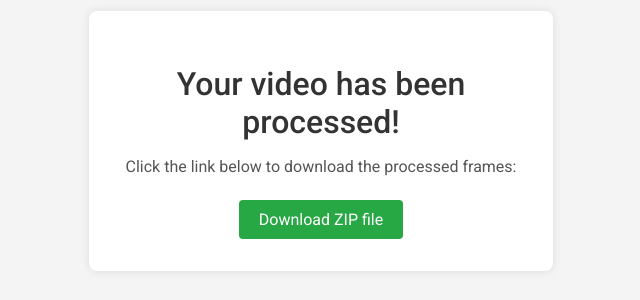
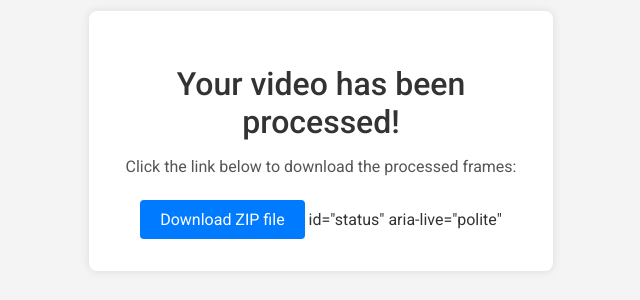
Before and after one commit to prajwal-jagadeesh/flask_youtube_frame_extract_app_back, a Flask app: template templates/download.html in a window 1280 px wide. Shown: the part 259-559 px from the top of the page, without its empty margins (319-959 px from the left). Run offline with Flask 3, Linux system fonts and the light colour scheme; the template is opened without the code that fills it, so the values that code supplies are empty.

Commit message:
Update download.html

```diff
--- a/templates/download.html
+++ b/templates/download.html
@@ -38,7 +38,7 @@
         }
         a {
             display: inline-block;
-            background-color: #28a745;
+            background-color: #007bff;
             color: white;
             padding: 10px 20px;
             border-radius: 4px;
@@ -47,7 +47,7 @@
             transition: background-color 0.3s ease;
         }
         a:hover {
-            background-color: #218838;
+            background-color: #0056b3;
         }
     </style>
 </head>
@@ -55,7 +55,8 @@
     <div class="container">
         <h1>Your video has been processed!</h1>
         <p>Click the link below to download the processed frames:</p>
-        <a href="{{ url_for('download_file', filename=zip_filename) }}">Download ZIP file</a>
+        <a href="{{ url_for('download_file', filename=zip_filename) }}" aria-label="Download ZIP file">Download ZIP file</a>
+        id="status" aria-live="polite"
     </div>
 </body>
 </html>
```
